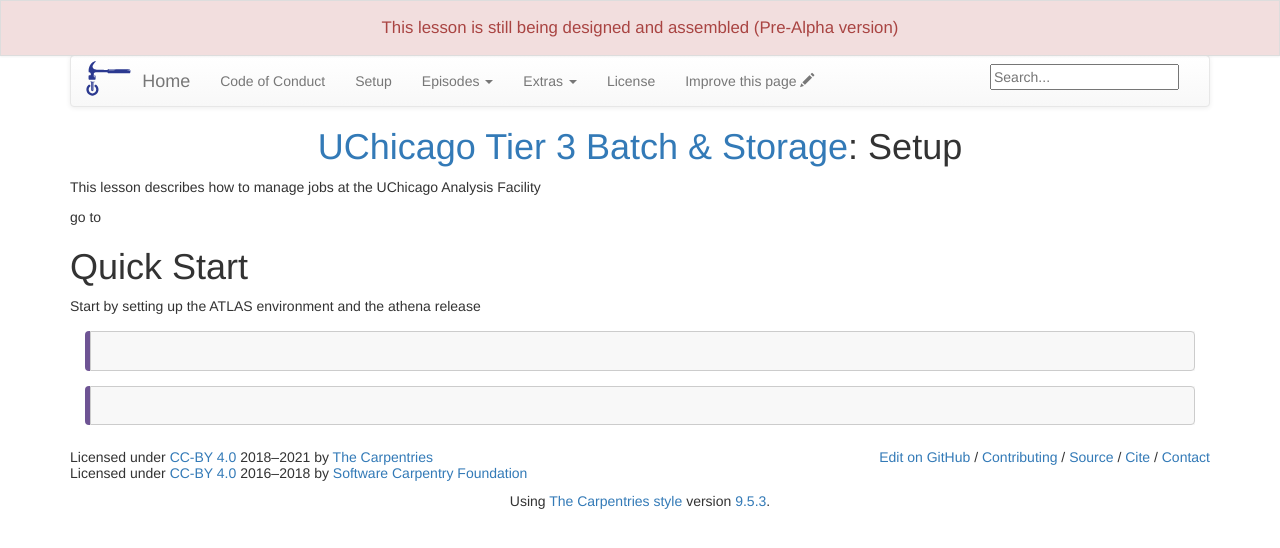
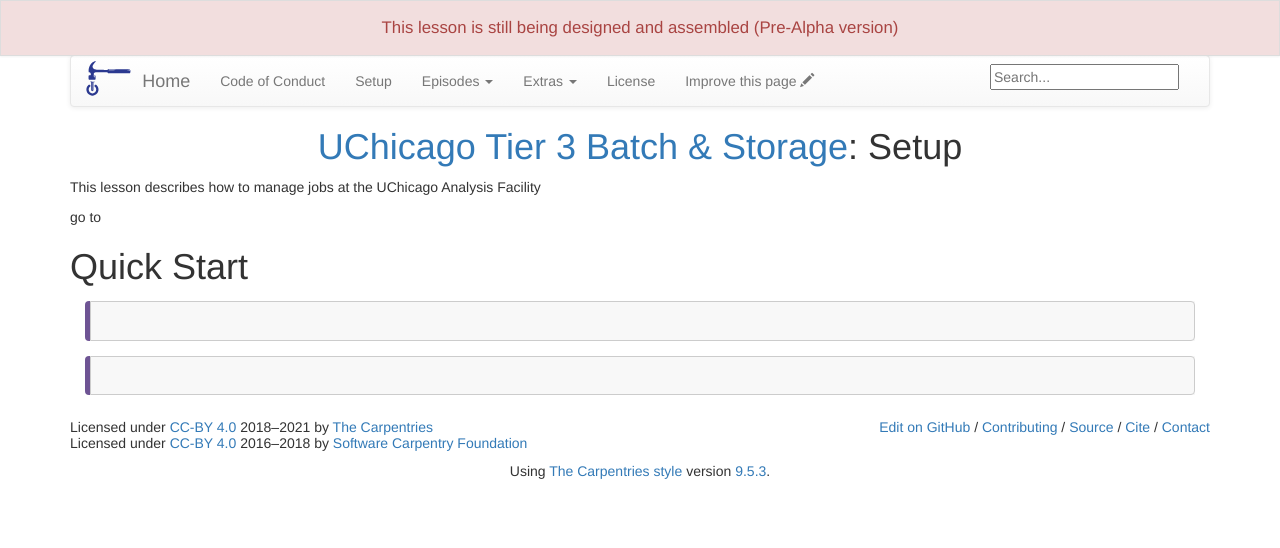
Before and after one commit to Cecilia-Duran/chicago_tier3_batch_and_storage, a Jekyll site: the page built from setup.md, in a window 1280 px wide. Shown: the top 548 px of the page. Built offline with Jekyll 4.4.1, drawn with Linux system fonts in a browser that asks for light colours.

Commit message:
Update setup.md

```diff
--- a/setup.md
+++ b/setup.md
@@ -6,7 +6,6 @@ This lesson describes how to manage jobs at the UChicago Analysis Facility
 go to
 
 # Quick Start
-Start by setting up the ATLAS environment and the athena release
 ~~~
 
 ~~~
```
